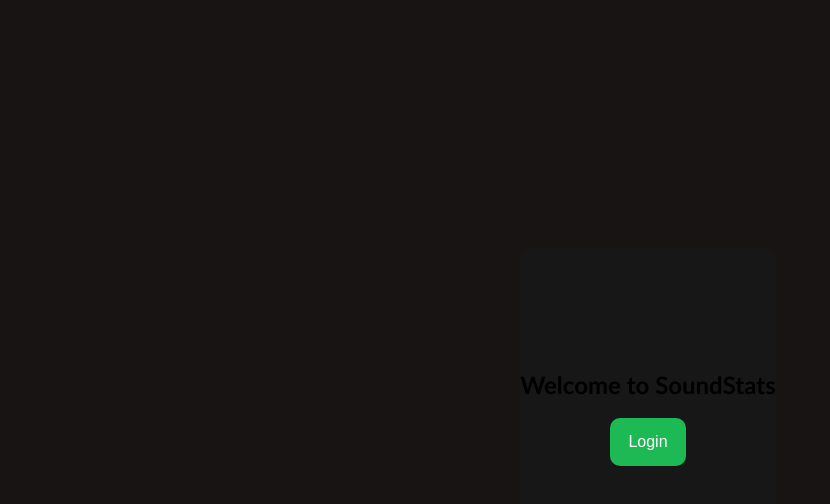
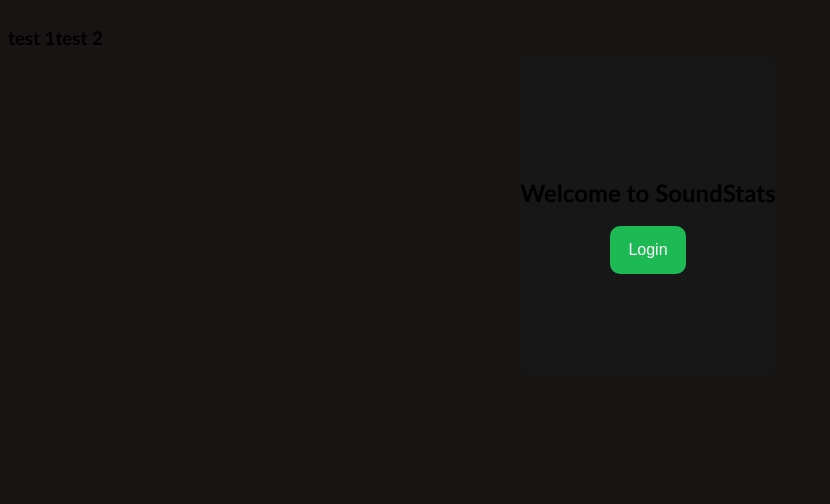
Before and after one commit to AlessioRW/FE-Module-Project, a React (Create React App) app: page / in a window 1280 px wide. Shown: the top 504 px of the page, without its empty margins (0-830 px from the left). Built offline with nearby package versions, Linux system fonts and the light colour scheme.

Commit message:
added navbar component

```diff
--- a/src/App.js
+++ b/src/App.js
@@ -1,5 +1,6 @@
 import { createContext, useEffect, useState } from 'react';
 import { BrowserRouter, Route, Routes } from 'react-router-dom';
+import { Navbar } from './components/Navbar';
 import { Home } from './pages/Home';
 
 export const TokenContext = createContext()
@@ -29,6 +30,7 @@
   return (
     <TokenContext.Provider value={token}>
       <div className="App">
+        <Navbar />
         <BrowserRouter>
           <Routes>
             <Route exact path='/' element={<Home />} />
--- /dev/null
+++ b/src/components/Navbar.jsx
@@ -0,0 +1,22 @@
+import '../styles/components/navbar.scss'
+
+export function Navbar(){
+
+    return (
+        <div className="navbar">
+
+
+            <div className="nav-items">
+               <div className="nav-item">
+                    <h3>test 1</h3>
+               </div>
+
+               <div className="nav-item">
+                    <h3>test 2</h3>
+               </div>
+
+
+            </div>
+        </div>
+    )
+}
--- a/src/pages/Home.jsx
+++ b/src/pages/Home.jsx
@@ -46,7 +46,7 @@
         return(
 
 
-            <div className='page-home-login'>
+            <div className='home not-login'>
 
                 <div className="info-section">
                     <h2 className="title" >Welcome to SoundStats</h2>
@@ -59,7 +59,7 @@
         if (profile){
             console.log(profile)
             return (
-                <div className="page-home">
+                <div className="home logged-in">
 
                 <div className="bar-horizontal">.</div>
 
--- /dev/null
+++ b/src/styles/components/navbar.scss
@@ -0,0 +1,15 @@
+
+
+.navbar{
+    display: flex;
+    height: 3em;
+    width: 100%;
+    top: 0;
+
+    .nav-items{
+        display: flex;
+        .nav-item{
+
+        }
+    }
+}
--- a/src/styles/main.scss
+++ b/src/styles/main.scss
@@ -5,8 +5,9 @@
     width: 100vw;
     background-color: $black;
     display: flex;
+    flex-direction: column;
     align-items: center;
-    justify-content: center;
+    // justify-content: center;
     font-family: 'Trebuchet MS', 'Lucida Sans Unicode', 'Lucida Grande', 'Lucida Sans', Arial, sans-serif;
 }
 
--- a/src/styles/pages/home.scss
+++ b/src/styles/pages/home.scss
@@ -1,8 +1,11 @@
 @import '../variables.scss';
 
+.home{
+    justify-self: center;
+    align-self: center;
+}
 
-
-.page-home-login{
+.not-login{
     width: 20%;
     height: 40%;
 
@@ -21,8 +24,8 @@
 
 }
 
-.page-home{
-    width: 60%;
+.logged-in{
+    width: 65%;
     height: 80%;
 
     display: flex;
@@ -38,6 +41,7 @@
     overflow-y: scroll;
     padding-bottom: 1em;
     padding-top: 1em;
+
 
 
     .user-info{
@@ -66,7 +70,7 @@
     .top{
         display: flex;
         align-items: flex-start;
-        width: 100%;
+        width: 95%;
         gap: 10px;
 
 
```
